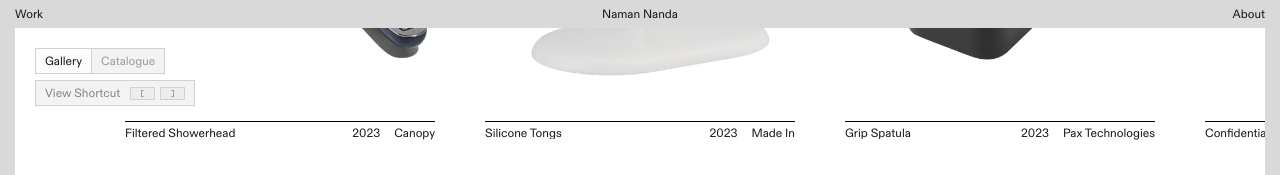
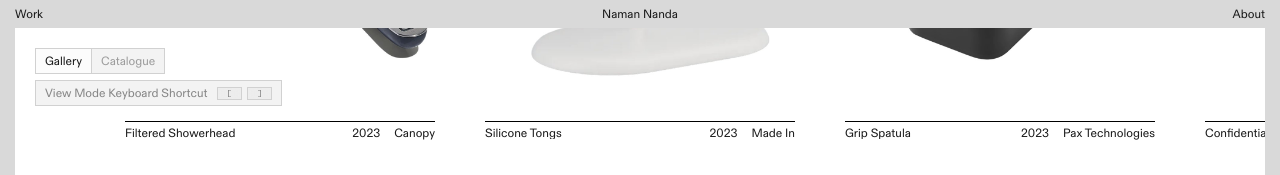
Before and after one commit to ryanstewart2722/nuhmunnnn, a plain HTML site: page products.html in a window 1280 px wide. Shown: the top 175 px of the page. Drawn offline with Linux system fonts and the light colour scheme.

Commit message:
Rename shortcut label to "View Mode Keyboard Shortcut"
Co-Authored-By: Claude Sonnet 4.6 <noreply@anthropic.com>

```diff
--- a/products.html
+++ b/products.html
@@ -450,7 +450,7 @@ body {
     <span class="vm-tab active" id="vm-gallery">Gallery</span>
     <span class="vm-tab" id="vm-catalogue">Catalogue</span>
   </div>
-  <div id="zoom-shortcut"><span>View Shortcut</span><span style="display:inline-flex;gap:5px;"><span class="zoom-key" id="zk-out" style="cursor:pointer;"><svg width="3" height="7" viewBox="0 0 3 7" fill="none" xmlns="http://www.w3.org/2000/svg"><path d="M0 0V7H3V6.45465H0.764151V0.545349H3V0H0Z" fill="rgba(0,0,0,0.45)"/></svg></span><span class="zoom-key" id="zk-in" style="cursor:pointer;"><svg width="3" height="7" viewBox="0 0 3 7" fill="none" xmlns="http://www.w3.org/2000/svg"><path d="M3 0V7H0V6.45465H2.23585V0.545349H0V0H3Z" fill="rgba(0,0,0,0.45)"/></svg></span></span></div>
+  <div id="zoom-shortcut"><span>View Mode Keyboard Shortcut</span><span style="display:inline-flex;gap:5px;"><span class="zoom-key" id="zk-out" style="cursor:pointer;"><svg width="3" height="7" viewBox="0 0 3 7" fill="none" xmlns="http://www.w3.org/2000/svg"><path d="M0 0V7H3V6.45465H0.764151V0.545349H3V0H0Z" fill="rgba(0,0,0,0.45)"/></svg></span><span class="zoom-key" id="zk-in" style="cursor:pointer;"><svg width="3" height="7" viewBox="0 0 3 7" fill="none" xmlns="http://www.w3.org/2000/svg"><path d="M3 0V7H0V6.45465H2.23585V0.545349H0V0H3Z" fill="rgba(0,0,0,0.45)"/></svg></span></span></div>
   <div id="catalogue">
     <div id="cat-grid"></div>
   </div>
```
